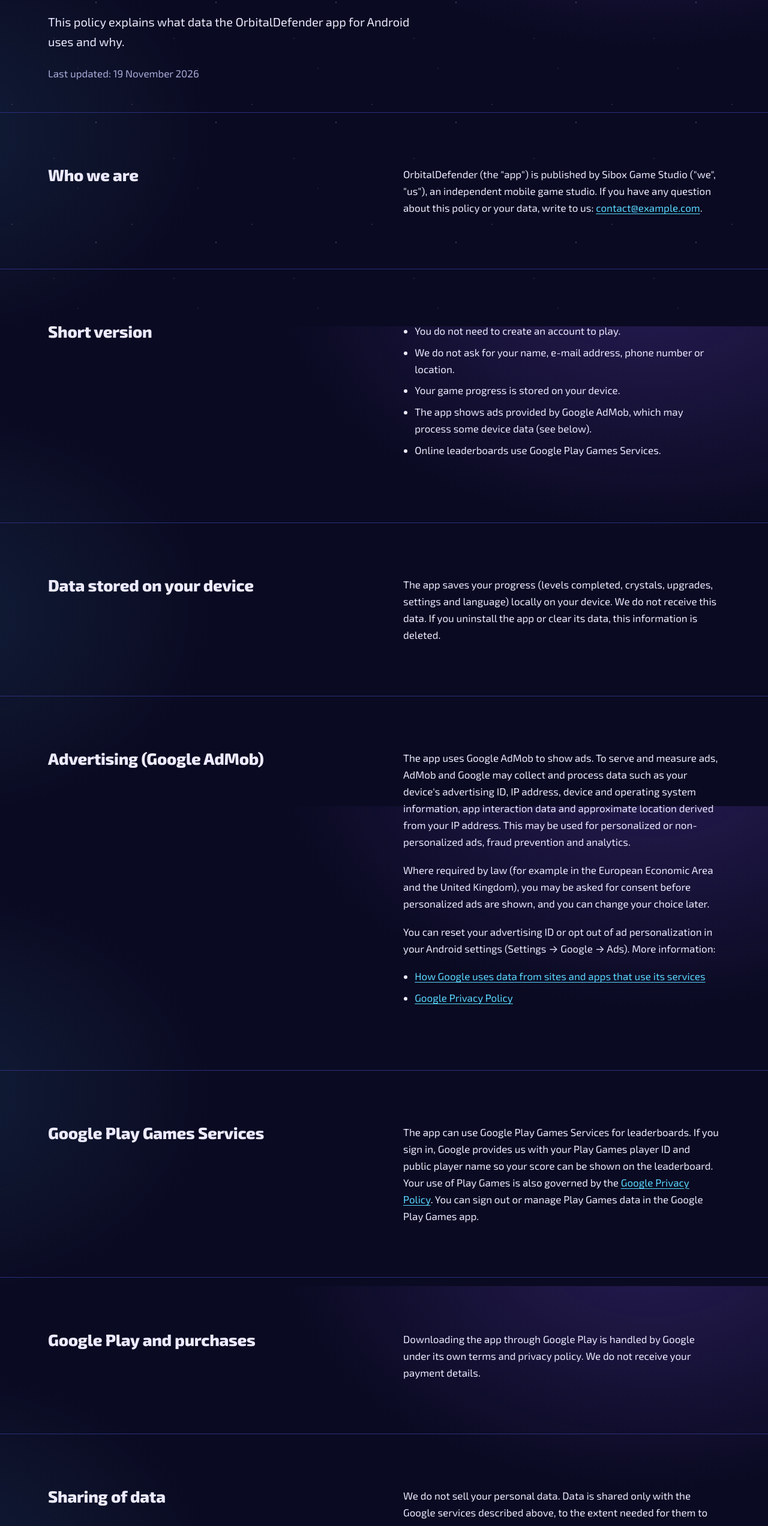
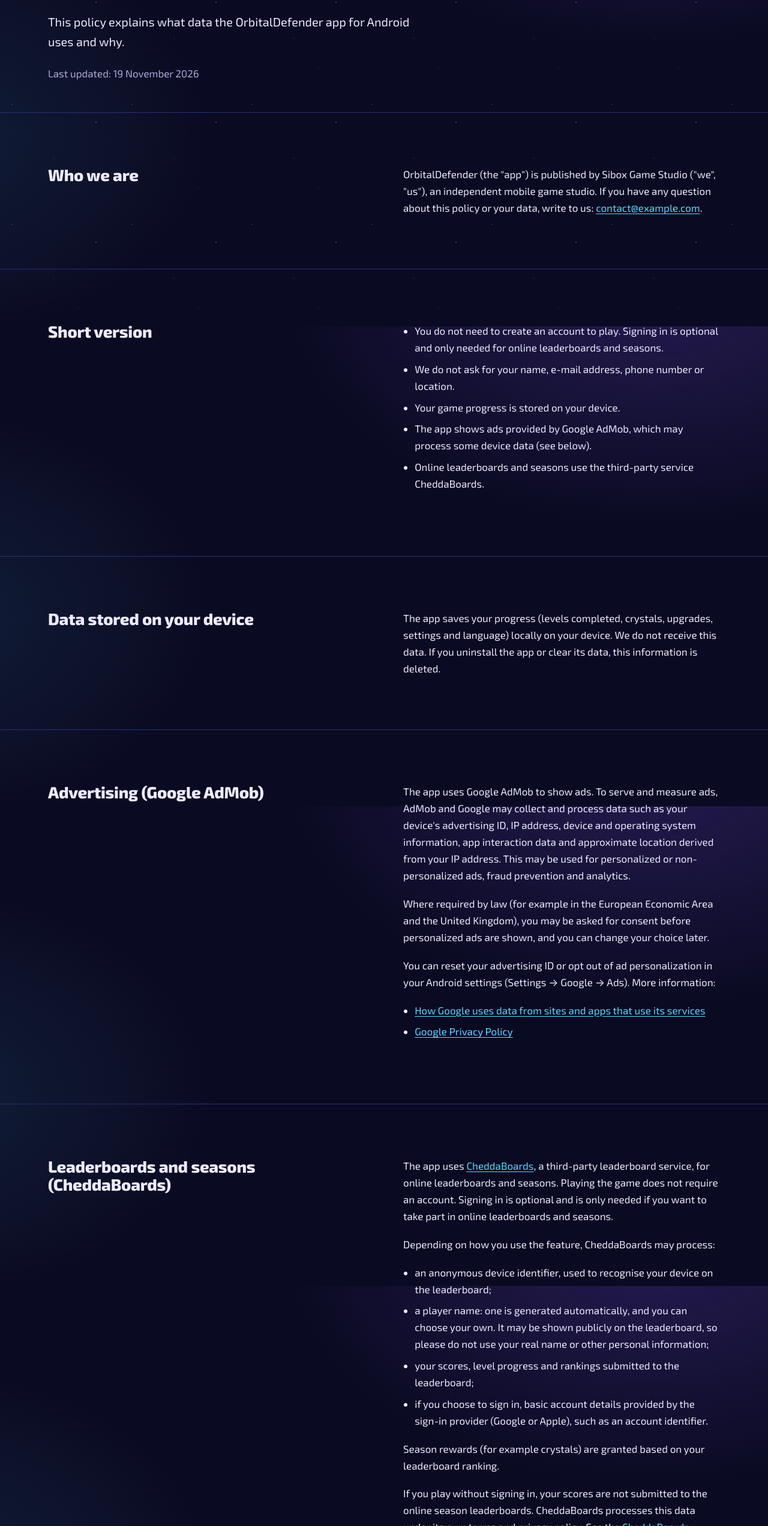
Before and after one commit to mstopienski/orbitaldefender, a plain HTML site: page privacy.html in a window 1280 px wide. Shown: the part 256-2800 px from the top of the page at 60% size. Drawn offline with Linux system fonts and the light colour scheme.

Commit message:
Update privacy.html

```diff
--- a/privacy.html
+++ b/privacy.html
@@ -55,11 +55,11 @@
         <div><h2>Short version</h2></div>
         <div>
           <ul>
-            <li>You do not need to create an account to play.</li>
+            <li>You do not need to create an account to play. Signing in is optional and only needed for online leaderboards and seasons.</li>
             <li>We do not ask for your name, e-mail address, phone number or location.</li>
             <li>Your game progress is stored on your device.</li>
             <li>The app shows ads provided by Google AdMob, which may process some device data (see below).</li>
-            <li>Online leaderboards use Google Play Games Services.</li>
+            <li>Online leaderboards and seasons use the third-party service CheddaBoards.</li>
           </ul>
         </div>
       </div>
@@ -91,9 +91,21 @@
 
     <section class="section-line">
       <div class="wrap split">
-        <div><h2>Google Play Games Services</h2></div>
+        <div><h2>Leaderboards and seasons (CheddaBoards)</h2></div>
         <div>
-          <p>The app can use Google Play Games Services for leaderboards. If you sign in, Google provides us with your Play Games player ID and public player name so your score can be shown on the leaderboard. Your use of Play Games is also governed by the <a href="https://policies.google.com/privacy" rel="noopener">Google Privacy Policy</a>. You can sign out or manage Play Games data in the Google Play Games app.</p>
+          <p>The app uses <a href="https://cheddaboards.com" rel="noopener">CheddaBoards</a>, a third-party leaderboard service, for online leaderboards and seasons. Playing the game does not require an account. Signing in is optional and is only needed if you want to take part in online leaderboards and seasons.</p>
+          <p>Depending on how you use the feature, CheddaBoards may process:</p>
+          <ul>
+            <li>an anonymous device identifier, used to recognise your device on the leaderboard;</li>
+            <li>a player name: one is generated automatically, and you can choose your own. It may be shown publicly on the leaderboard, so please do not use your real name or other personal information;</li>
+            <li>your scores, level progress and rankings submitted to the leaderboard;</li>
+            <li>if you choose to sign in, basic account details provided by the sign-in provider (Google or Apple), such as an account identifier.</li>
+          </ul>
+          <p>Season rewards (for example crystals) are granted based on your leaderboard ranking.</p>
+          <p>If you play without signing in, your scores are not submitted to the online season leaderboards. CheddaBoards processes this data under its own terms and privacy policy.
+          <!-- CHANGE: replace the link below with CheddaBoards' real privacy policy URL (check cheddaboards.com footer) -->
+          See the <a href="https://cheddaboards.com" rel="noopener">CheddaBoards website</a> for its privacy information. If you sign in with Google or Apple, that provider's privacy policy also applies (<a href="https://policies.google.com/privacy" rel="noopener">Google</a>, <a href="https://www.apple.com/legal/privacy/" rel="noopener">Apple</a>).</p>
+          <p>To have your leaderboard data removed, contact us at the e-mail address above and include your player name.</p>
         </div>
       </div>
     </section>
@@ -111,7 +123,7 @@
       <div class="wrap split">
         <div><h2>Sharing of data</h2></div>
         <div>
-          <p>We do not sell your personal data. Data is shared only with the Google services described above, to the extent needed for them to work.</p>
+          <p>We do not sell your personal data. Data is shared only with the third-party services described above (Google AdMob and CheddaBoards, and Google or Apple if you choose to sign in with them), to the extent needed for them to work.</p>
         </div>
       </div>
     </section>
@@ -129,7 +141,7 @@
       <div class="wrap split">
         <div><h2>Your rights</h2></div>
         <div>
-          <p>Depending on where you live (for example under the GDPR), you may have the right to access, correct or delete personal data, to object to its processing and to lodge a complaint with a data protection authority. Because we do not keep an account or personal profile for you, most data is held by Google; you can exercise your rights through your Google account settings or by contacting us.</p>
+          <p>Depending on where you live (for example under the GDPR), you may have the right to access, correct or delete personal data, to object to its processing and to lodge a complaint with a data protection authority. We do not keep an account or personal profile for you ourselves; leaderboard data is held by CheddaBoards and advertising data by Google. You can exercise your rights by contacting us, and for advertising data also through your Android settings.</p>
         </div>
       </div>
     </section>
```
